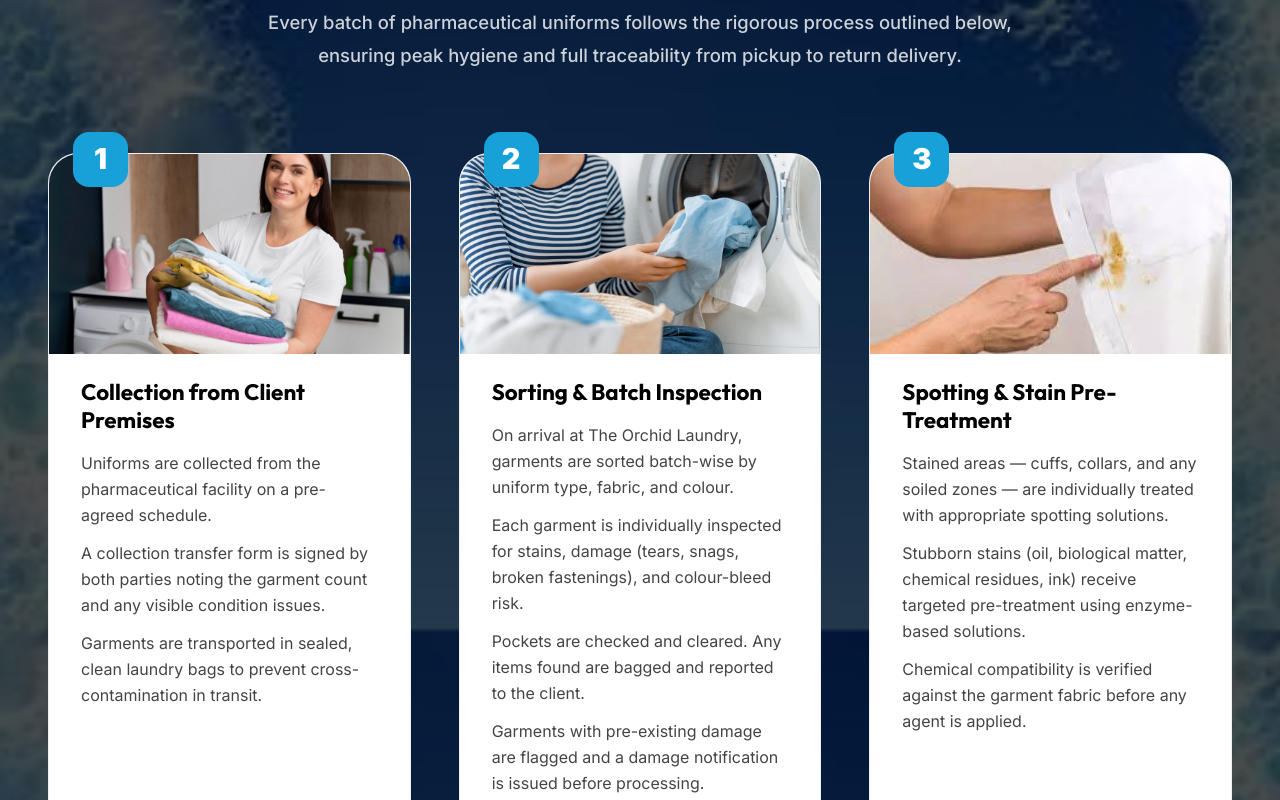
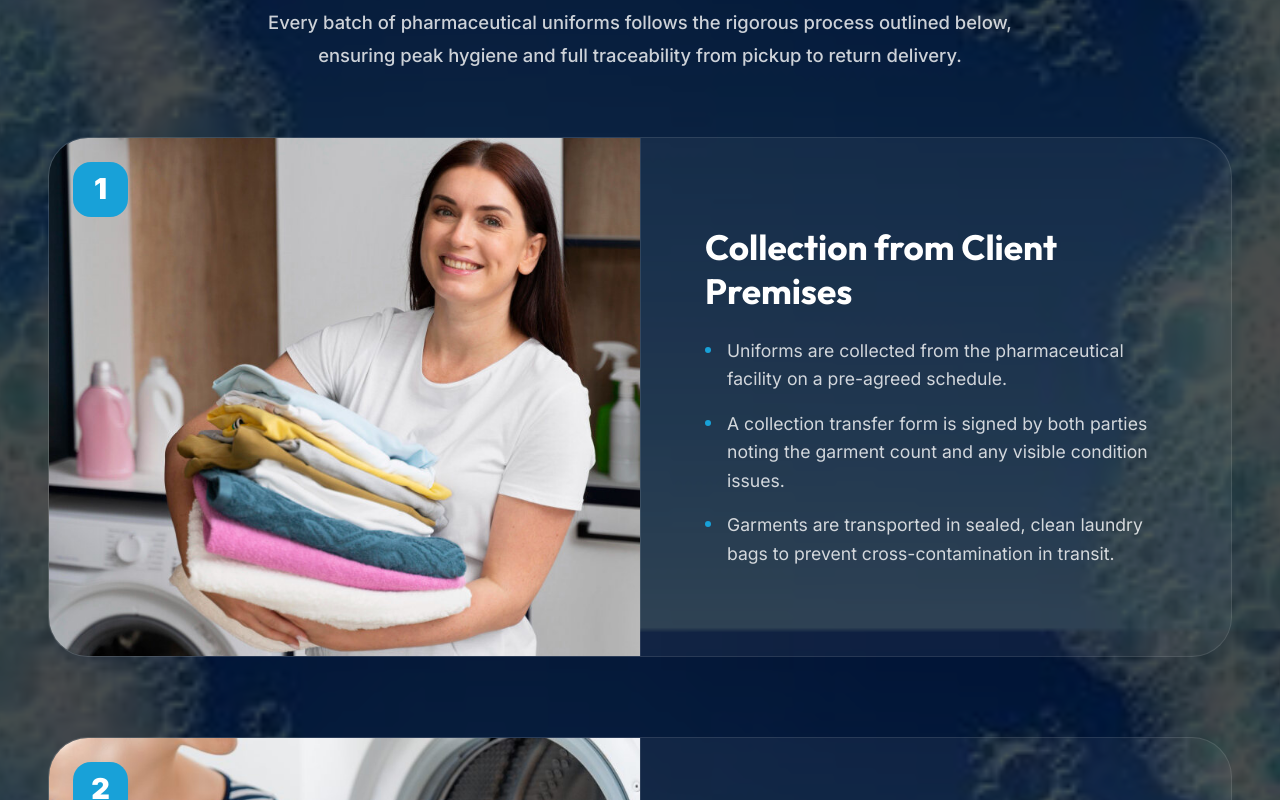
Before and after one commit to Charu-sarswat/OrchiCom, a Next.js app: page /b2b-services in a window 1280 px wide. Shown: the part 660-1460 px from the top of the page. Built offline with nearby package versions, Linux system fonts and the light colour scheme.

Commit message:
image compatible

```diff
--- a/src/app/b2b-services/page.tsx
+++ b/src/app/b2b-services/page.tsx
@@ -42,7 +42,7 @@ const B2BPage = () => {
           </div>
 
           {/* SOP Steps */}
-          <div className="w-full grid grid-cols-1 md:grid-cols-2 lg:grid-cols-3 gap-8 xl:gap-12 mt-12">
+          <div className="w-full flex flex-col gap-12 md:gap-20 mt-16 max-w-[1240px] mx-auto">
             {[
               {
                 number: "1",
@@ -117,22 +117,26 @@ const B2BPage = () => {
                 ]
               }
             ].map((step, idx) => (
-              <div key={idx} className="bg-white border border-[#eee] rounded-[30px] relative transition-all duration-400 hover:-translate-y-2 hover:border-primary/50 flex flex-col mt-4 shadow-none">
-                <div className="absolute -top-[22px] left-[24px] z-10 w-[55px] h-[55px] bg-[#18a1d8] rounded-[16px] flex items-center justify-center font-black text-[1.8rem] text-white shadow-none">
-                  {step.number}
+              <div key={idx} className="flex flex-col lg:flex-row items-stretch gap-0 lg:gap-0 w-full lg:h-[520px] group rounded-[40px] overflow-hidden border border-white/10 bg-white/5 shadow-none transition-all duration-400 hover:border-primary/50">
+                {/* Left Side: Image */}
+                <div className="w-full lg:w-1/2 min-h-[300px] lg:min-h-0 lg:h-full relative overflow-hidden shrink-0">
+                  <img src={step.image} alt={step.title} className="w-full h-full object-cover transition-transform duration-700 group-hover:scale-110" />
+                  <div className="absolute top-6 left-6 z-10 w-[55px] h-[55px] bg-[#18a1d8] rounded-[18px] flex items-center justify-center font-black text-[1.8rem] text-white shadow-none">
+                    {step.number}
+                  </div>
                 </div>
 
-                <div className="w-full h-[200px] bg-[#f0f9ff] relative rounded-t-[30px] overflow-hidden">
-                  <img src={step.image} alt={step.title} className="w-full h-full object-cover transform hover:scale-105 transition-transform duration-500" />
-                </div>
-
-                <div className="p-8 pt-6">
-                  <h3 className="text-[1.25rem] md:text-[1.4rem] font-bold text-black mb-4 leading-tight">{step.title}</h3>
-                  <div className="flex flex-col gap-3">
+                {/* Right Side: Content Card */}
+                <div className="w-full lg:w-1/2 p-8 md:p-12 lg:p-16 flex flex-col justify-center border-t lg:border-t-0 lg:border-l border-white/10 h-full overflow-hidden">
+                   <h3 className="text-[1.6rem] md:text-[2.2rem] font-bold text-white mb-6 leading-tight">{step.title}</h3>
+                   <div className="flex flex-col gap-4">
                     {step.points.map((point, i) => (
-                      <p key={i} className="m-0 text-[#444] text-[0.95rem] md:text-[1rem] leading-relaxed">
-                        {point}
-                      </p>
+                      <div key={i} className="flex gap-4 items-start">
+                        <div className="w-1.5 h-1.5 rounded-full bg-primary mt-2.5 shrink-0" />
+                        <p className="m-0 text-white/80 text-[1rem] md:text-[1.1rem] leading-relaxed">
+                          {point}
+                        </p>
+                      </div>
                     ))}
                   </div>
                 </div>
@@ -162,12 +166,14 @@ const B2BPage = () => {
               { icon: <Clock size={28} />, title: "Reliable Turnaround", desc: "Consistent collection and delivery on agreed schedules." },
               { icon: <MessageSquare size={28} />, title: "Transparent Communication", desc: "Any damage or issue is reported to the client before processing." },
             ].map((item, i) => (
-              <div key={i} className="bg-white border border-[rgba(24,161,216,0.15)] rounded-[30px] p-8 transition-all duration-400 hover:-translate-y-2 hover:border-primary text-center flex flex-col items-center shadow-none">
-                <div className="w-16 h-16 rounded-2xl bg-[#f0f9ff] text-primary flex items-center justify-center mb-6 shadow-none">
-                  {item.icon}
+              <div key={i} className="bg-white border border-[rgba(24,161,216,0.15)] rounded-[20px] p-4 md:p-6 transition-all duration-400 hover:-translate-y-2 hover:border-primary text-center flex flex-col items-center shadow-none min-h-[180px] justify-center">
+                <div className="w-10 h-10 md:w-12 md:h-12 rounded-lg bg-[#f0f9ff] text-primary flex items-center justify-center mb-3 md:mb-4 shadow-none">
+                  <div className="[&>svg]:w-5 [&>svg]:h-5 md:[&>svg]:w-6 md:[&>svg]:h-6">
+                    {item.icon}
+                  </div>
                 </div>
-                <h4 className="text-[1.2rem] md:text-[1.3rem] font-bold text-black mb-3">{item.title}</h4>
-                <p className="text-[#444] text-[0.95rem] md:text-[1rem] leading-relaxed m-0">{item.desc}</p>
+                <h4 className="text-[1rem] md:text-[1.1rem] font-bold text-black mb-1.5 leading-tight">{item.title}</h4>
+                <p className="text-[#444] text-[0.85rem] md:text-[0.9rem] leading-relaxed m-0">{item.desc}</p>
               </div>
             ))}
           </div>
```
